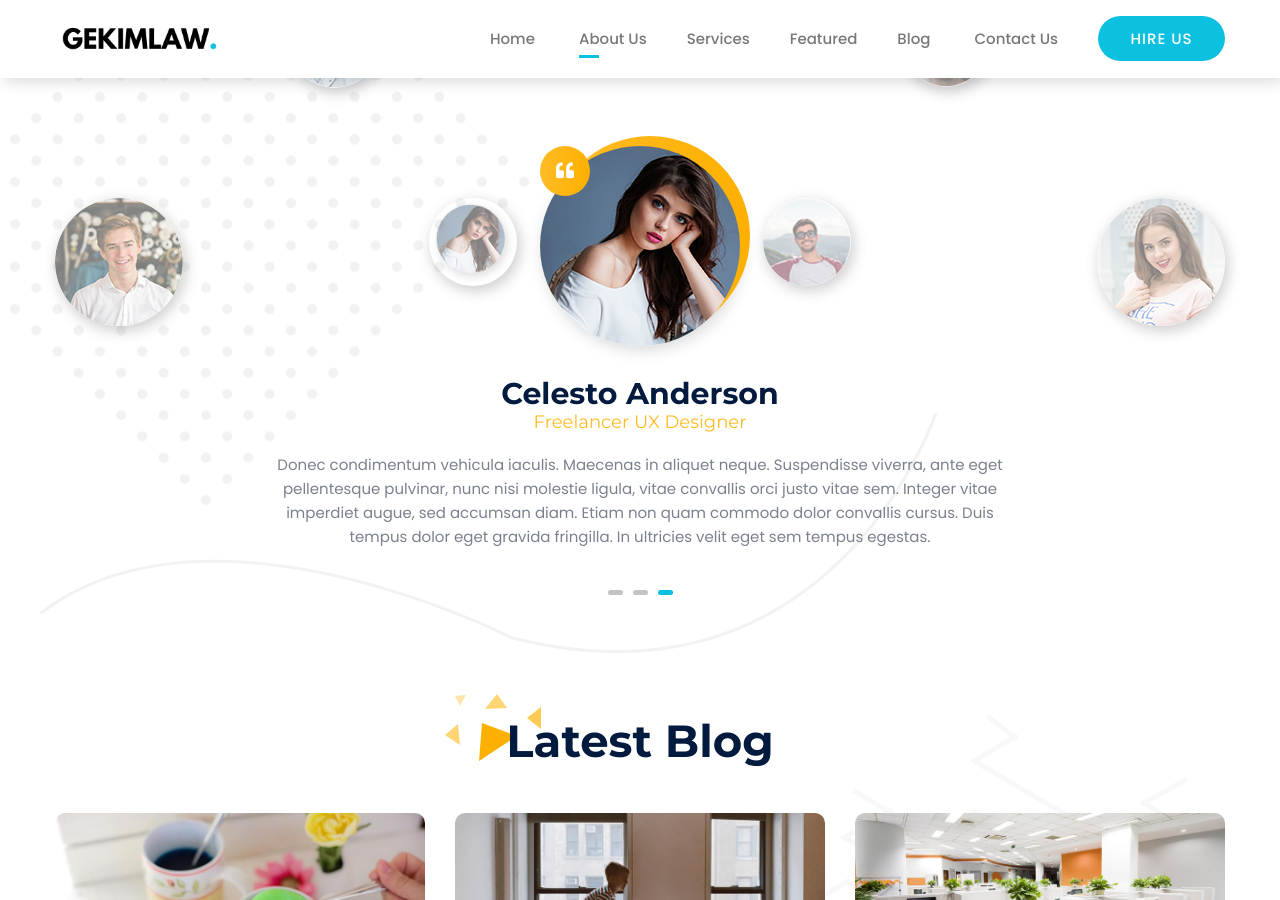
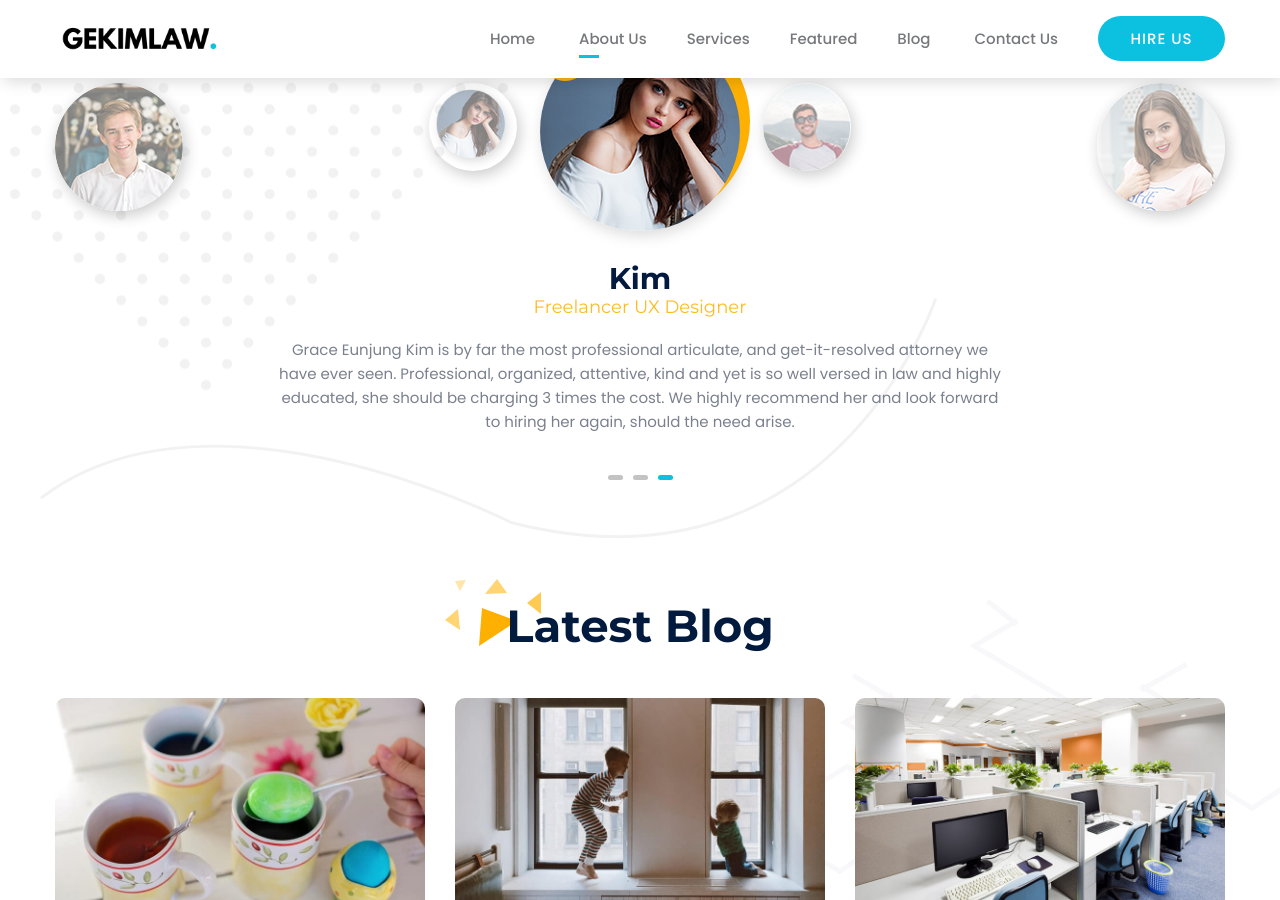
Before and after one commit to GEKimLaw/gekimlaw.github.io, a Jekyll site: the page built from _pages/about.md, in a window 1280 px wide and 900 px high, scrolled down 2880 px. Built offline with Jekyll 4.4.1, drawn with Linux system fonts in a browser that asks for light colours; comment, search, counter and statistics services are not loaded.

```diff
--- a/_pages/about.md
+++ b/_pages/about.md
@@ -55,18 +55,18 @@ testimonials:
   heading: "What People Say"
   description: "When unknow printer took a gallery of type and scramblted it to make a type specimen book"
   list:
-    - name: "John Doe"
-      position: "Freelancer UX Designer"
+    - name: "Daisy"
+      position: "-----"
       image: "/assets/images/testimonial_1.jpg"
-      text: "Donec condimentum vehicula iaculis. Maecenas in aliquet neque. Suspendisse viverra, ante eget pellentesque pulvinar, nunc nisi molestie ligula, vitae convallis orci justo vitae sem. Integer vitae imperdiet augue, sed accumsan diam. Etiam non quam commodo dolor convallis cursus. Duis tempus dolor eget gravida fringilla. In ultricies velit eget sem tempus egestas."
-    - name: "Jake Johnson"
+      text: "Grace was a fierce advocate for our family and worked overtime to respond promptly with information and strategy to support our needs. Her wise council brought about a resolution that was more than we had hoped for and helped us get what we needed for our son. We are so grateful to have a fresh start and know that our child is safe from further harm."
+    - name: "Doug"
       position: "Freelancer UX Designer"
       image: "/assets/images/testimonial_2.jpg"
-      text: "Donec condimentum vehicula iaculis. Maecenas in aliquet neque. Suspendisse viverra, ante eget pellentesque pulvinar, nunc nisi molestie ligula, vitae convallis orci justo vitae sem. Integer vitae imperdiet augue, sed accumsan diam. Etiam non quam commodo dolor convallis cursus. Duis tempus dolor eget gravida fringilla. In ultricies velit eget sem tempus egestas."
-    - name: "Celesto Anderson"
+      text: "Grace represented us for FAPE placement / due process claims with Loudoun County Public Schools. We worked with her over a two-year span. She provided competent legal counsel and we recommend her services. I don't recommend going into due process related proceedings without representation. Grace was reasonably priced and very responsive."
+    - name: "Kim"
       position: "Freelancer UX Designer"
       image: "/assets/images/testimonial_3.jpg"
-      text: "Donec condimentum vehicula iaculis. Maecenas in aliquet neque. Suspendisse viverra, ante eget pellentesque pulvinar, nunc nisi molestie ligula, vitae convallis orci justo vitae sem. Integer vitae imperdiet augue, sed accumsan diam. Etiam non quam commodo dolor convallis cursus. Duis tempus dolor eget gravida fringilla. In ultricies velit eget sem tempus egestas."
+      text: "Grace Eunjung Kim is by far the most professional articulate, and get-it-resolved attorney we have ever seen. Professional, organized, attentive, kind and yet is so well versed in law and highly educated, she should be charging 3 times the cost. We highly recommend her and look forward to hiring her again, should the need arise."
 
 # Latest Blog Post
 latest_blog_post:
```
Also changed, not shown: _pages/contact.md (+1 -1 lines), assets/images/about.png, assets/images/gekimlawlogo.jpg (added).
